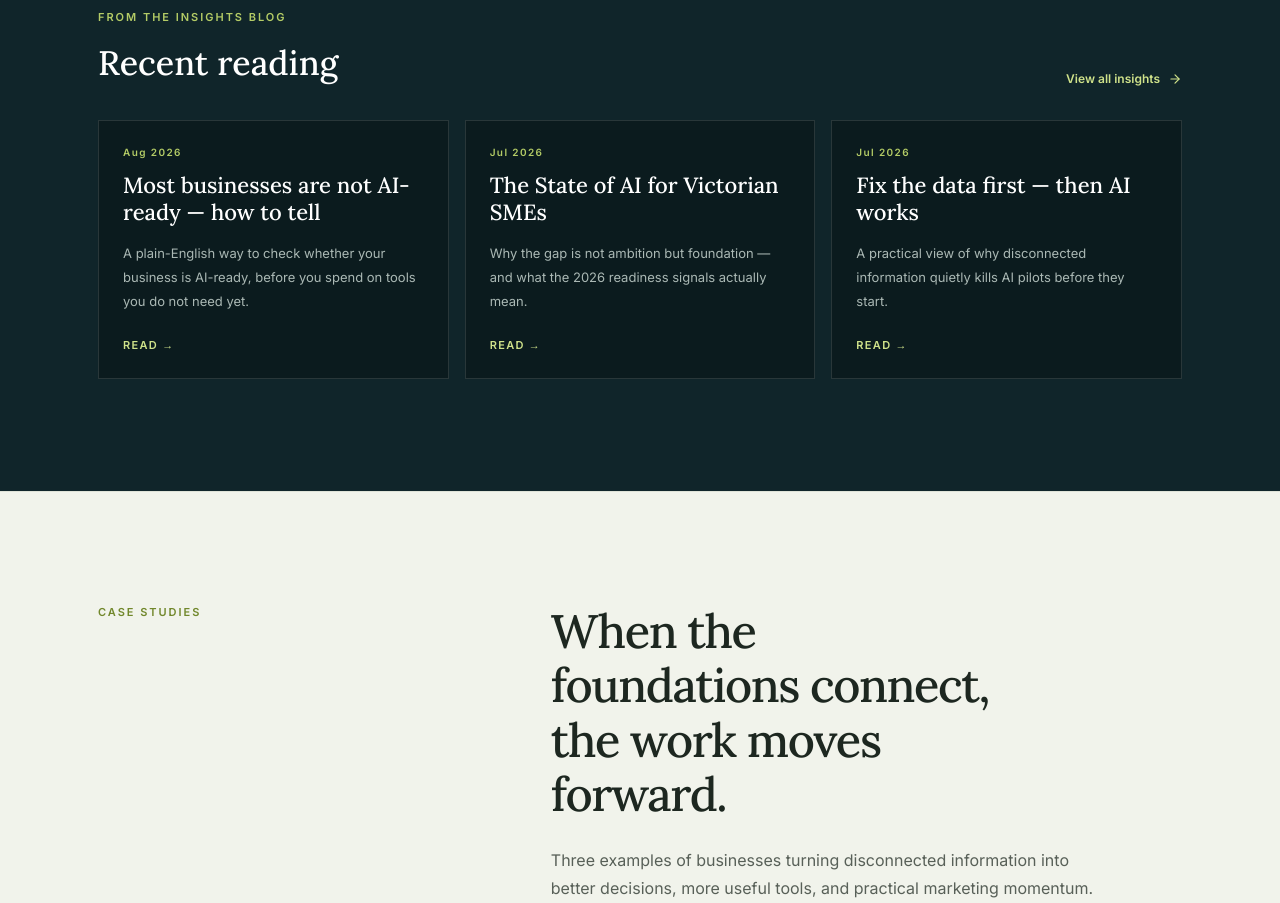
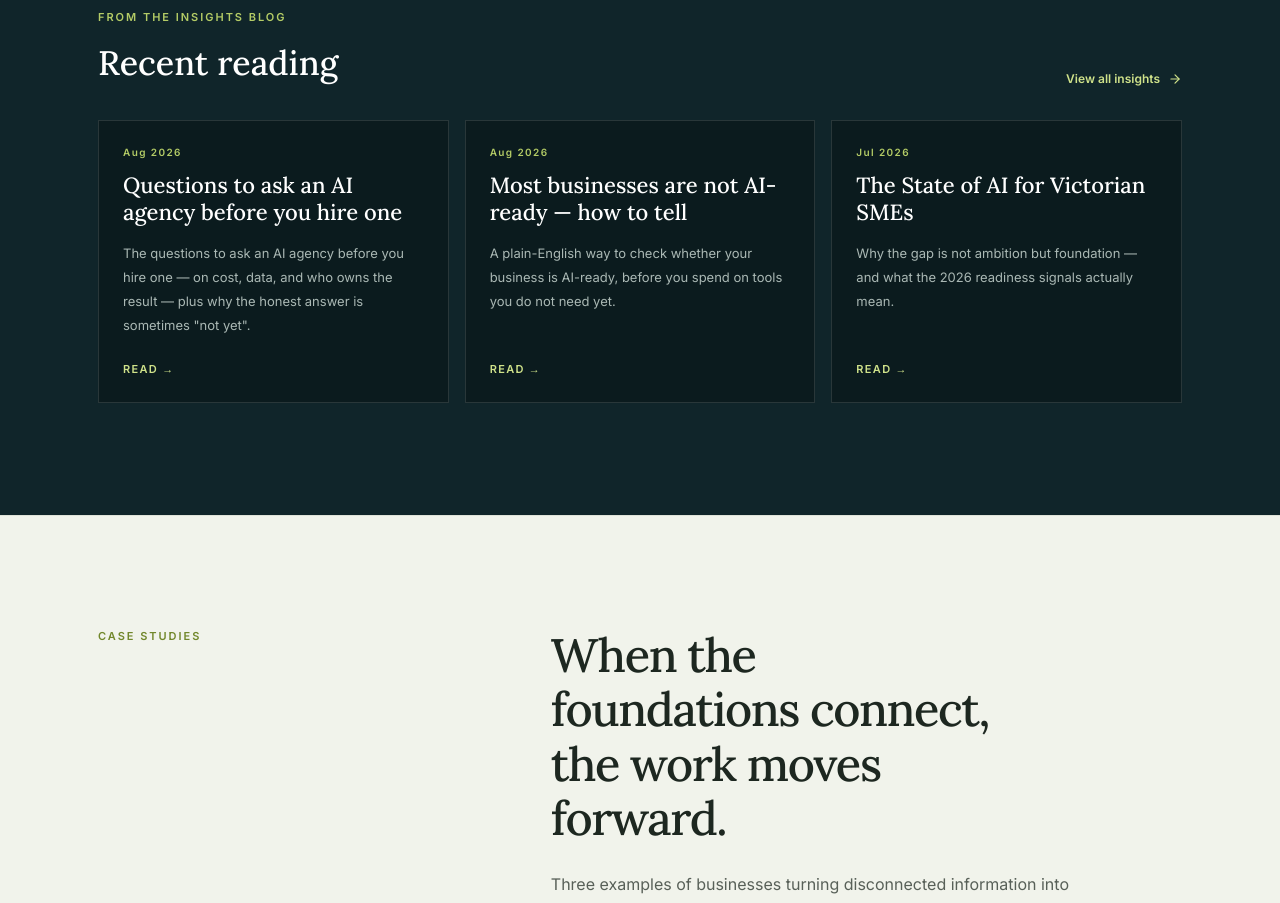
Before and after one commit to GridConcepts/GCAI, a React (Vite) app: page / in a window 1280 px wide. Shown: the part 4260-5163 px from the top of the page. Built offline with nearby package versions, Linux system fonts and the light colour scheme.

Commit message:
Add Insights post: questions to ask an AI agency before you hire one
Buyer's-guide post targeting both personas, positioning Grid Concepts
as the honest broker. Flips the backlog row to drafted and registers
the post in src/data/insights.ts.

```diff
--- a/src/data/insights.ts
+++ b/src/data/insights.ts
@@ -7,6 +7,13 @@ export type InsightPost = {
 
 /** Keep in sync with Markdown posts under blog/src/content/blog/ */
 export const insightPosts: InsightPost[] = [
+  {
+    slug: "questions-to-ask-an-ai-agency-before-you-hire-one",
+    title: "Questions to ask an AI agency before you hire one",
+    description:
+      "The questions to ask an AI agency before you hire one — on cost, data, and who owns the result — plus why the honest answer is sometimes \"not yet\".",
+    dateLabel: "Aug 2026",
+  },
   {
     slug: "is-your-business-ai-ready",
     title: "Most businesses are not AI-ready — how to tell",
```
Also changed, not shown: 2 other files (tests, documents, lock files or other folders).
